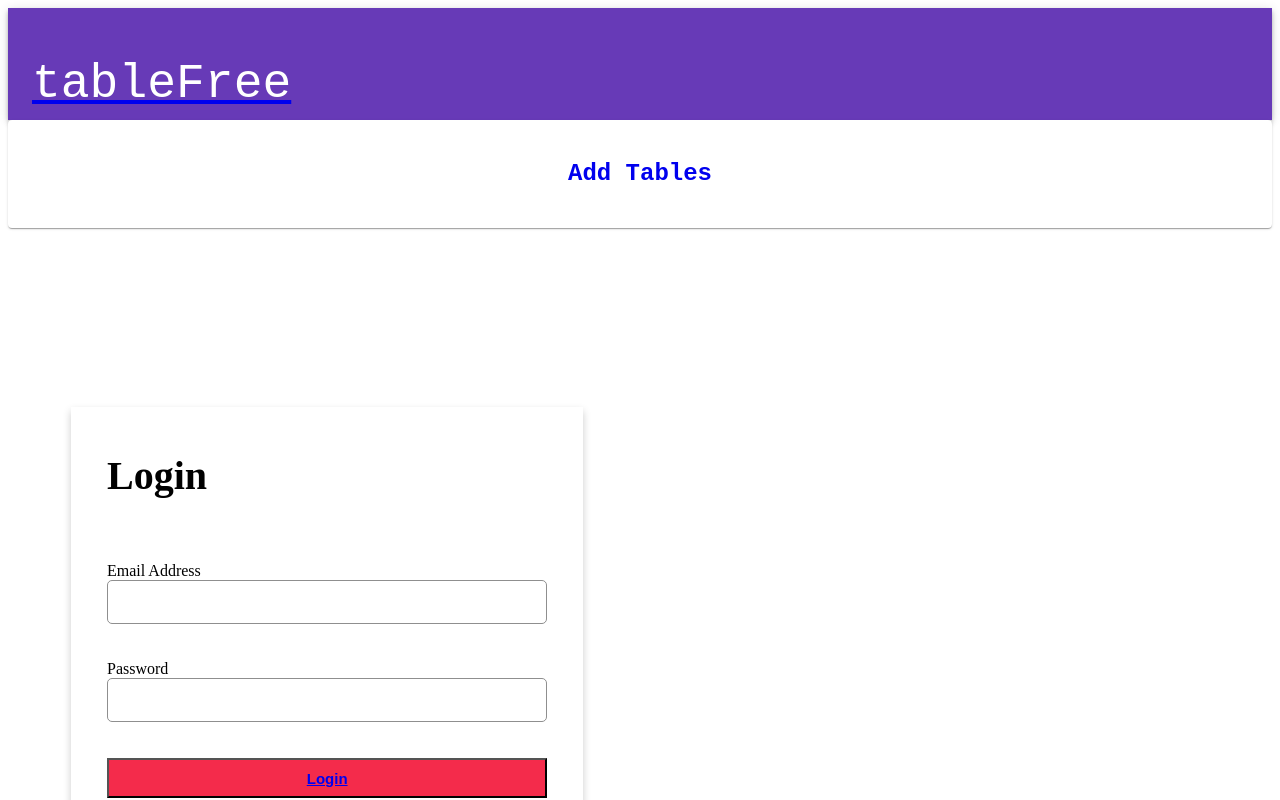
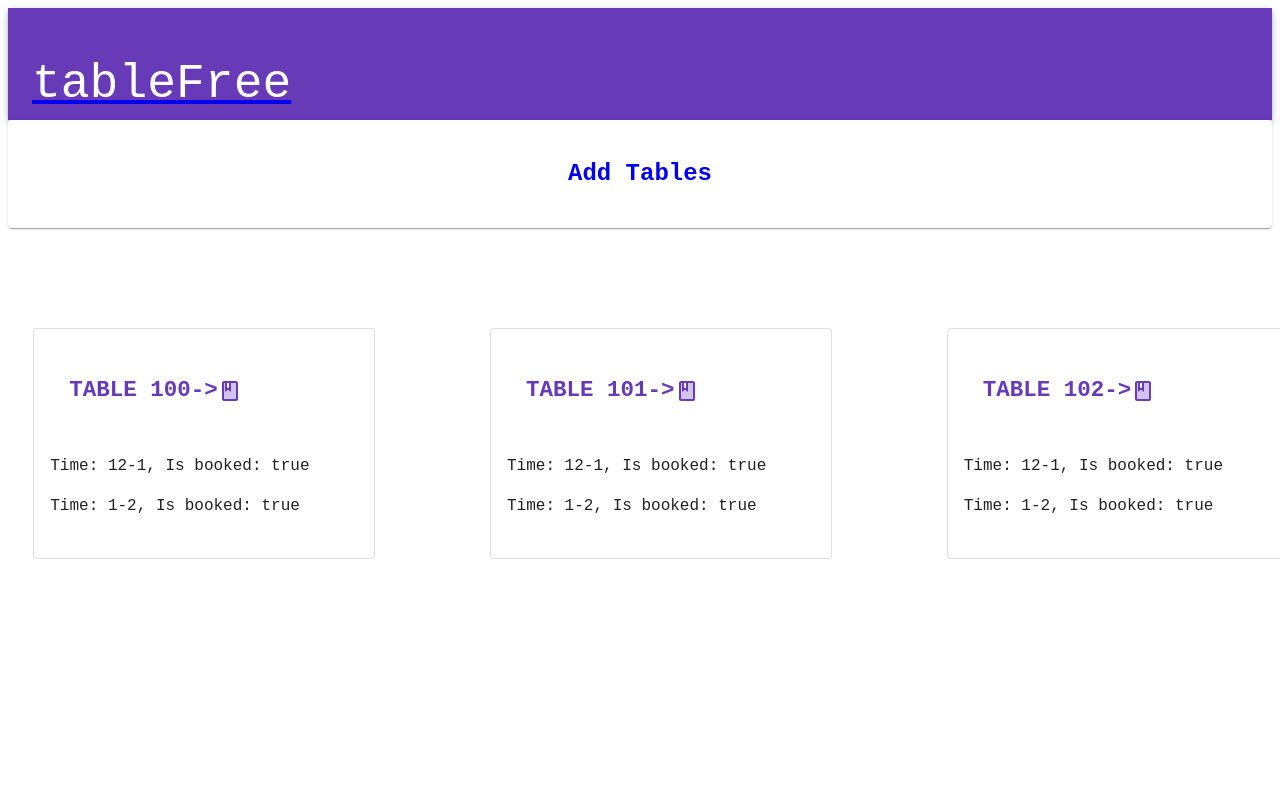
Before and after one commit to dimakis/tableFree, a React (Create React App) app: page /home in a window 1280 px wide. Before the commit this address led to /login/. Shown: the top 800 px of the page. Built offline with nearby package versions, Linux system fonts and the light colour scheme; data requests are answered from the project's data file.

Commit message:
authentication working!! pulls access_token from server and saves to state and local storage. using this token to access the database to pull tables array, slight issue with a hang on login but works on double click, turning my attention to posting of a new table to database

```diff
--- a/db.json
+++ b/db.json
@@ -708,6 +708,46 @@
     },
     {
       "id": 208
+    },
+    {
+      "authId": "login",
+      "id": 209
+    },
+    {
+      "authId": "login",
+      "id": 210
+    },
+    {
+      "authId": "login",
+      "id": 211
+    },
+    {
+      "authId": "login",
+      "id": 212
+    },
+    {
+      "authId": "login",
+      "id": 213
+    },
+    {
+      "authId": "login",
+      "id": 214
+    },
+    {
+      "authId": "login",
+      "id": 215
+    },
+    {
+      "authId": "login",
+      "id": 216
+    },
+    {
+      "authId": "login",
+      "id": 217
+    },
+    {
+      "authId": "login",
+      "id": 218
     }
   ],
   "customers": [
--- a/src/App.js
+++ b/src/App.js
@@ -37,14 +37,14 @@ const initialState = {
 const reducer = (state, action) => {
   switch (action.type) {
     case "LOGIN":
-      // console.log('@APP-> login, in redcucer, token: ' + action.payload.token)
-      localStorage.setItem("user", JSON.stringify(action.payload.user));
-      localStorage.setItem("token", JSON.stringify(action.payload.token));
+      console.log('@APP-> login, in redcucer, token: ' + action.payload.token)
+      localStorage.setItem("user", JSON.stringify(action.payload.token));
+      localStorage.setItem("token", JSON.stringify(action.payload.access_token));
       return {
         ...state,
         isAuthenticated: true,
         user: action.payload.user,
-        token: action.payload.token
+        token: action.payload.access_token
       };
     case "LOGOUT":
       localStorage.clear();
@@ -84,9 +84,9 @@ function Appify() {
             <Switch>
               {/* <Route {!state.isAuthenticated ?  path='/' component={Login} /> */}
 
-              <ProtectedRoute exact path="/bookingPage/" component={BookingPageView} />
-              <ProtectedRoute exact path="/addTablePage/" component={AddTablePage} />
-              <ProtectedRoute exact path="/home/" component={Home} />
+              <Route exact path="/bookingPage/" component={BookingPageView} />
+              <Route exact path="/addTablePage/" component={AddTablePage} />
+              <Route exact path="/home/" component={Home} />
               <Route exact path='/login/' component={Login} />
 
               <Redirect from="*" to="/login/" />
--- a/src/components/Login.js
+++ b/src/components/Login.js
@@ -38,7 +38,7 @@ const authenticatedState = {
 // };
 
 export const LoginContextProvider = () => {
-  const {  state, dispatch } = React.useContext(AuthContext);
+  const { state, dispatch } = React.useContext(AuthContext);
   // const { state, dispatch }  = React.useContext(AuthContext);
   // const dispatch = useAuthDispatchContext()
   // const [state, loggedInDispatch] = React.useReducer(reducer, authenticatedState)
@@ -58,38 +58,41 @@ export const LoginContextProvider = () => {
     });
   };
 
-  const handleFormSubmit = ( event ) => {
+  const handleFormSubmit = async (event) => {
     // console.log('@login, handleformsubmit start')
     event.preventDefault();
     setData({
-      data: {...data},
+      data: { ...data },
       isSubmitting: true,
       errorMessage: null
     });
     let id = data.email
     const token = Buffer.from(`${data.email}:${data.password}`, 'utf8').toString('base64')
-     fetch("http://localhost:3035/users/", {
+    let res = await fetch("http://localhost:3035/auth/login", {
       method: "POST",
       headers: {
         'Authorization': `Bearer ${token}`
       },
       body: JSON.stringify({
-        username: data.email,
-        password: data.password
+        "email": data.email,
+        "password": data.password
       })
     })
-      .then( res => {
-        if (res.ok) {
-          return res.json();
-        }
-        throw res;
+      // .then( res => {
+      //   if (res.ok) {
+      //     return res.json();
+      //   }
+      //   throw res;
+      // })
+      .then(res => {
+          return res =res.json();
       })
-      // console.log('@login, res.jason: ' + resJson)
-      .then(resJson => {
+      // console.log('@login, res.json: ' + res)
+      .then(res => {
         dispatch({
           type: "LOGIN",
-          payload: resJson
-        })
+          payload: res
+              })
       })
       .catch(error => {
         setData({
@@ -98,7 +101,7 @@ export const LoginContextProvider = () => {
           errorMessage: error.message || error.statusText
         });
       });
-      // console.log('@login, isAuthenticated: ' + state.isAuthenticated)
+    // console.log('@login, res.statustext: ' + res.statusText)
 
   };
   return (
@@ -142,7 +145,7 @@ export const LoginContextProvider = () => {
                   )}
               </Link>
               <Route
-               path={`/home/`} component={Home}/>
+                path={`/home/`} component={Home} />
               {/* {props.children} */}
 
             </button>
--- a/src/context/tablesContext.js
+++ b/src/context/tablesContext.js
@@ -71,12 +71,12 @@ export const TabContextProvider = (props) => {
         dispatch({ type: "BOOK_TABLE", payload: { table: state.tables[index] } });
         // console.log("tablesContext.js addBookingToTable foo " + payload)
     };
-
+    // const FetchTables = () => {
         React.useEffect(() => {
             dispatch({
                 type: "FETCH_TABLES_REQUEST"
             });
-        fetch("http://localhost:3030/tables/", {
+            fetch("http://localhost:3035/tables/", {
                 // the reason I can do leave out the localhost is I designated port 3030 as a proxy
                 // fetch("/tables/", {
                 headers: {
@@ -104,7 +104,7 @@ export const TabContextProvider = (props) => {
                         type: "FETCH_TABLES_FAILURE"
                     });
                 });
-    }, [state.token]);
+        }, []);
 
 
 
--- a/users.json
+++ b/users.json
@@ -6,7 +6,7 @@
       "email": "johndoe@abc.com",
       "username": "john_doe@gmail.com",
       "status": "Terminated",
-      "password": "123456789",
+      "password": 123456789,
       "isAdmin": true
     },
     {
```
Also changed, not shown: server.js (+6 -2 lines), 2 other files (tests, documents, lock files or other folders). Lines whose indentation alone changed are shown as unchanged.
